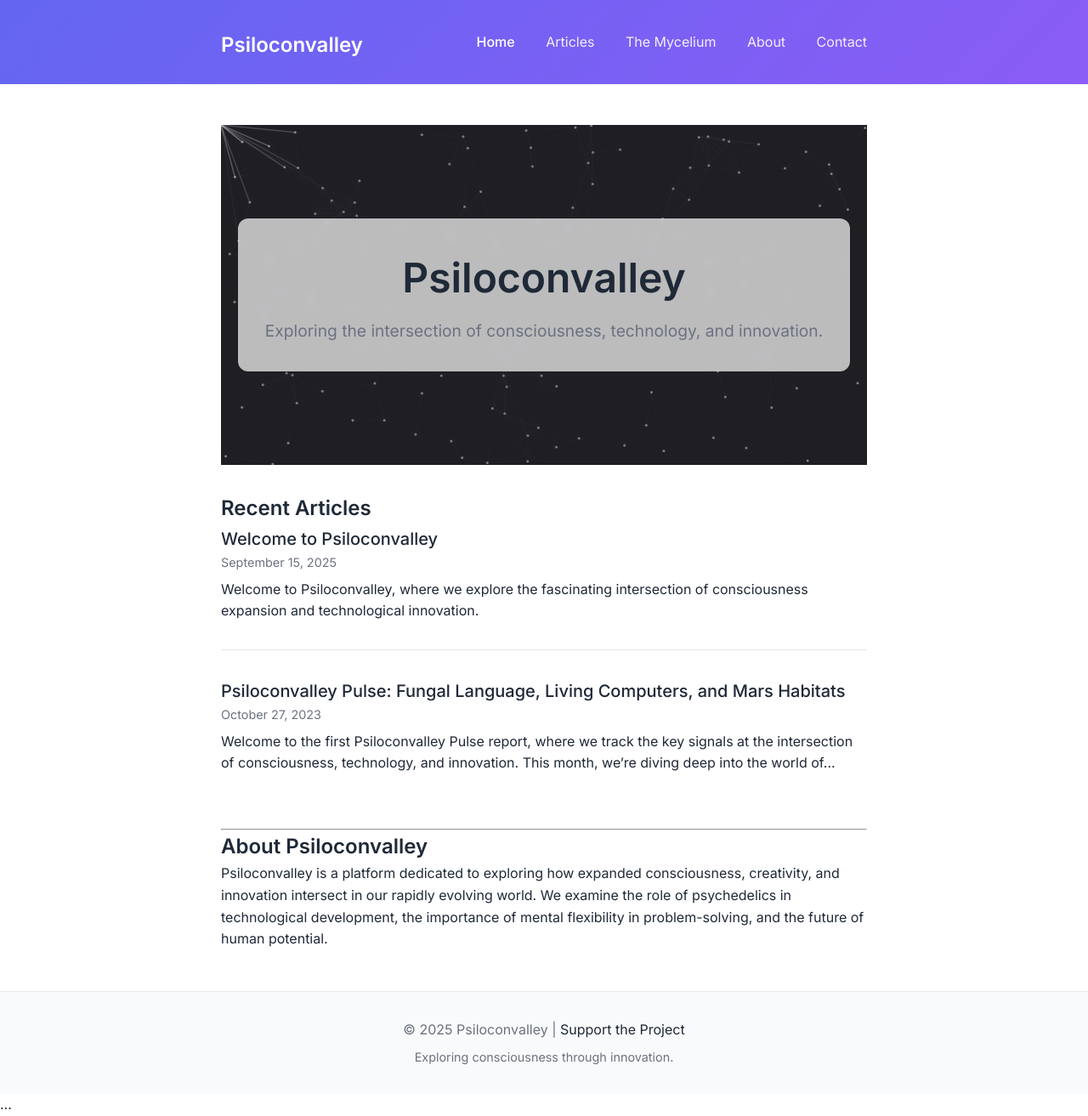
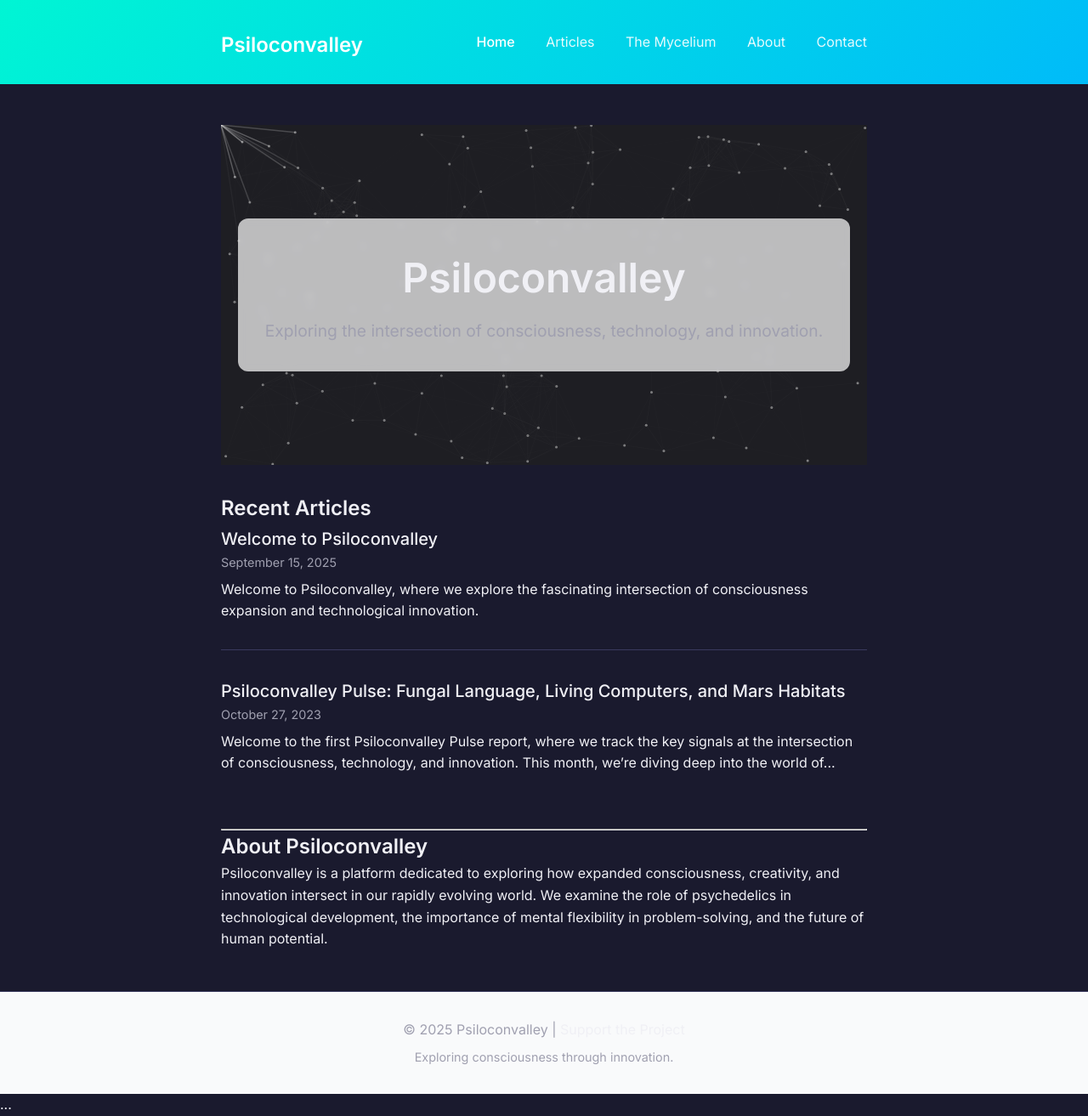
Before and after one commit to psiloconvalley/psiloconvalley.github.io, a Jekyll site: the page built from index.md, in a window 1280 px wide. Shown: the whole page at 85% size. Built offline with Jekyll 4.4.1, drawn with Linux system fonts in a browser that asks for light colours; nearby versions of some CDN libraries.

Commit message:
Update style.css

```diff
--- a/assets/css/style.css
+++ b/assets/css/style.css
@@ -1,13 +1,13 @@
 :root {
-    --primary-color: #6366f1;
-    --secondary-color: #8b5cf6;
-    --text-color: #1f2937;
-    --text-light: #6b7280;
-    --background: #ffffff;
-    --border-color: #e5e7eb;
+    /* --- Bioluminescence Palette --- */
+    --primary-color: #00f5d4;   /* Glowing Teal */
+    --secondary-color: #00bbf9; /* Bright Cyan */
+    --text-color: #f0f0f5;      /* Off-White Text */
+    --text-light: #a0a0b0;     /* Muted Grey Text */
+    --background: #1a1a2e;     /* Deep Charcoal/Blue */
+    --border-color: #3a3a5e;    /* Muted Border */
     --gradient: linear-gradient(135deg, var(--primary-color), var(--secondary-color));
 }
-
 * {
     margin: 0;
     padding: 0;
```
